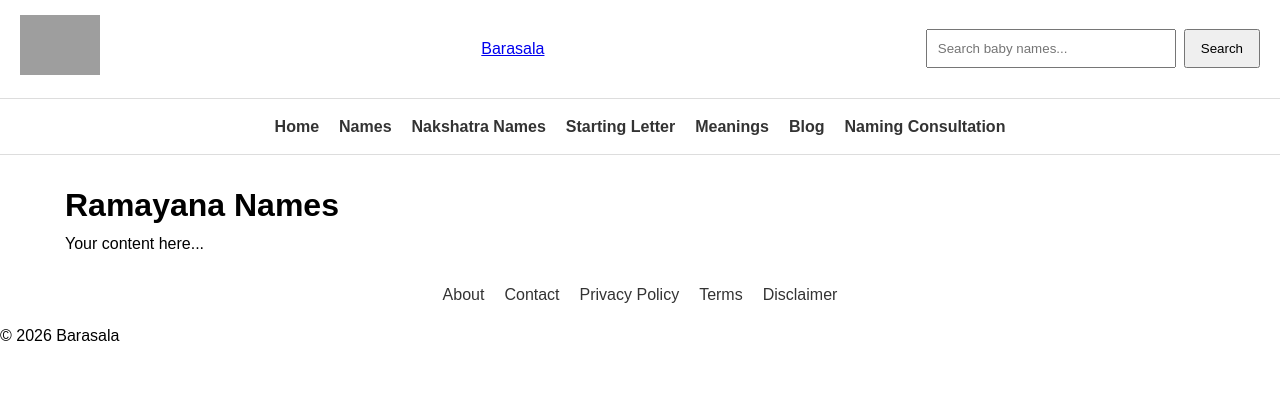
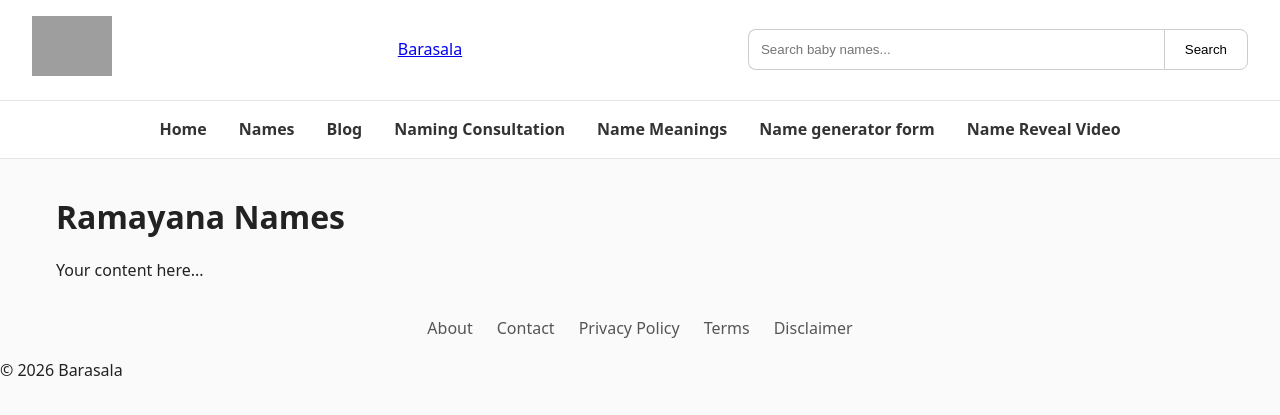
Before and after one commit to barasala999/barasala999.github.io, a Jekyll site: the page built from names/ramayana-names/index.html, in a window 1280 px wide. Shown: the top 415 px of the page. Built offline with Jekyll 4.4.1, drawn with Linux system fonts in a browser that asks for light colours; grey boxes are pictures that could not be loaded.

Commit message:
changed nav bar menu and style

```diff
--- a/_includes/navbar.html
+++ b/_includes/navbar.html
@@ -4,14 +4,14 @@
 
     <a href="/names/">Names</a>
 
-    <a href="/nakshatra/">Nakshatra Names</a>
-
-    <a href="/starting-letter/">Starting Letter</a>
-
-    <a href="/meanings/">Meanings</a>
-
-    <a href="/blog/">Blog</a>
+	<a href="/blog/">Blog</a>
 
     <a href="/consultation/">Naming Consultation</a>
 
+    <a href="/meanings/">Name Meanings</a>
+
+    <a href="/consultation/">Name generator form</a>
+
+	<a href="/name-reveal-video/">Name Reveal Video</a>
+
 </nav>
--- a/assets/css/style.css
+++ b/assets/css/style.css
@@ -1,4 +1,4 @@
-/* RESET */
+/* ===== RESET ===== */
 
 * {
     margin: 0;
@@ -7,52 +7,73 @@
 }
 
 body {
-    font-family: Arial, sans-serif;
+    font-family: system-ui, sans-serif;
     line-height: 1.6;
+    background: #fafafa;
+    color: #222;
 }
 
-/* HEADER */
+/* ===== HEADER ===== */
 
 .site-header {
+    background: white;
+    padding: 1rem 2rem;
+
     display: flex;
+    align-items: center;
     justify-content: space-between;
-    align-items: center;
+    gap: 1rem;
 
-    padding: 15px 20px;
+    border-bottom: 1px solid #e5e5e5;
 
-    border-bottom: 1px solid #ddd;
+    position: sticky;
+    top: 0;
+    z-index: 100;
 }
 
 .logo img {
     height: 60px;
 }
 
+.search-box {
+    flex: 1;
+    max-width: 500px;
+}
+
 .search-box form {
     display: flex;
-    gap: 8px;
 }
 
 .search-box input {
-    padding: 10px;
-    min-width: 250px;
+    flex: 1;
+    padding: 12px;
+    border: 1px solid #ccc;
+    border-right: none;
+    border-radius: 8px 0 0 8px;
 }
 
 .search-box button {
-    padding: 10px 15px;
+    padding: 12px 20px;
+    border: 1px solid #ccc;
+    border-radius: 0 8px 8px 0;
     cursor: pointer;
+    background: white;
 }
 
-/* NAVBAR */
+/* ===== NAVBAR ===== */
 
 .main-nav {
+    background: white;
+
     display: flex;
     justify-content: center;
     flex-wrap: wrap;
-    gap: 20px;
 
-    padding: 15px;
+    gap: 2rem;
 
-    border-bottom: 1px solid #ddd;
+    padding: 1rem;
+
+    border-bottom: 1px solid #e5e5e5;
 }
 
 .main-nav a {
@@ -61,69 +82,92 @@ body {
     font-weight: 600;
 }
 
-/* CONTENT */
+.main-nav a:hover {
+    text-decoration: underline;
+}
+
+/* ===== CONTENT ===== */
 
 main {
     max-width: 1200px;
-    margin: auto;
-    padding: 25px;
+    margin: 2rem auto;
+    padding: 0 1rem;
 }
 
-/* FOOTER */
+/* ===== ARTICLE ===== */
+
+article,
+.content {
+    background: white;
+    padding: 2rem;
+
+    border-radius: 12px;
+
+    box-shadow: 0 2px 8px rgba(0,0,0,.05);
+}
+
+h1 {
+    margin-bottom: 1rem;
+    font-size: 2rem;
+}
+
+h2 {
+    margin-top: 2rem;
+    margin-bottom: 1rem;
+}
+
+p {
+    margin-bottom: 1rem;
+}
+
+/* ===== FOOTER ===== */
 
 .site-footer {
-    margin-top: 40px;
-    padding: 30px 20px;
+    background: white;
 
-    border-top: 1px solid #ddd;
+    margin-top: 3rem;
+
+    padding: 2rem;
+
+    border-top: 1px solid #e5e5e5;
 
     text-align: center;
 }
 
 .footer-links {
+    margin-bottom: 1rem;
+
     display: flex;
     justify-content: center;
     flex-wrap: wrap;
-    gap: 20px;
-
-    margin-bottom: 15px;
+    gap: 1.5rem;
 }
 
 .footer-links a {
     text-decoration: none;
-    color: #333;
+    color: #555;
 }
 
-/* MOBILE */
+/* ===== MOBILE ===== */
 
 @media (max-width: 768px) {
 
     .site-header {
         flex-direction: column;
-        gap: 15px;
     }
 
     .search-box {
         width: 100%;
-    }
-
-    .search-box form {
-        width: 100%;
-    }
-
-    .search-box input {
-        flex: 1;
-        min-width: 0;
-        width: 100%;
+        max-width: 100%;
     }
 
     .main-nav {
-        gap: 12px;
-        padding: 12px;
+        gap: 1rem;
+        font-size: .9rem;
     }
 
-    .main-nav a {
-        font-size: 14px;
+    h1 {
+        font-size: 1.6rem;
     }
 
 }
```
